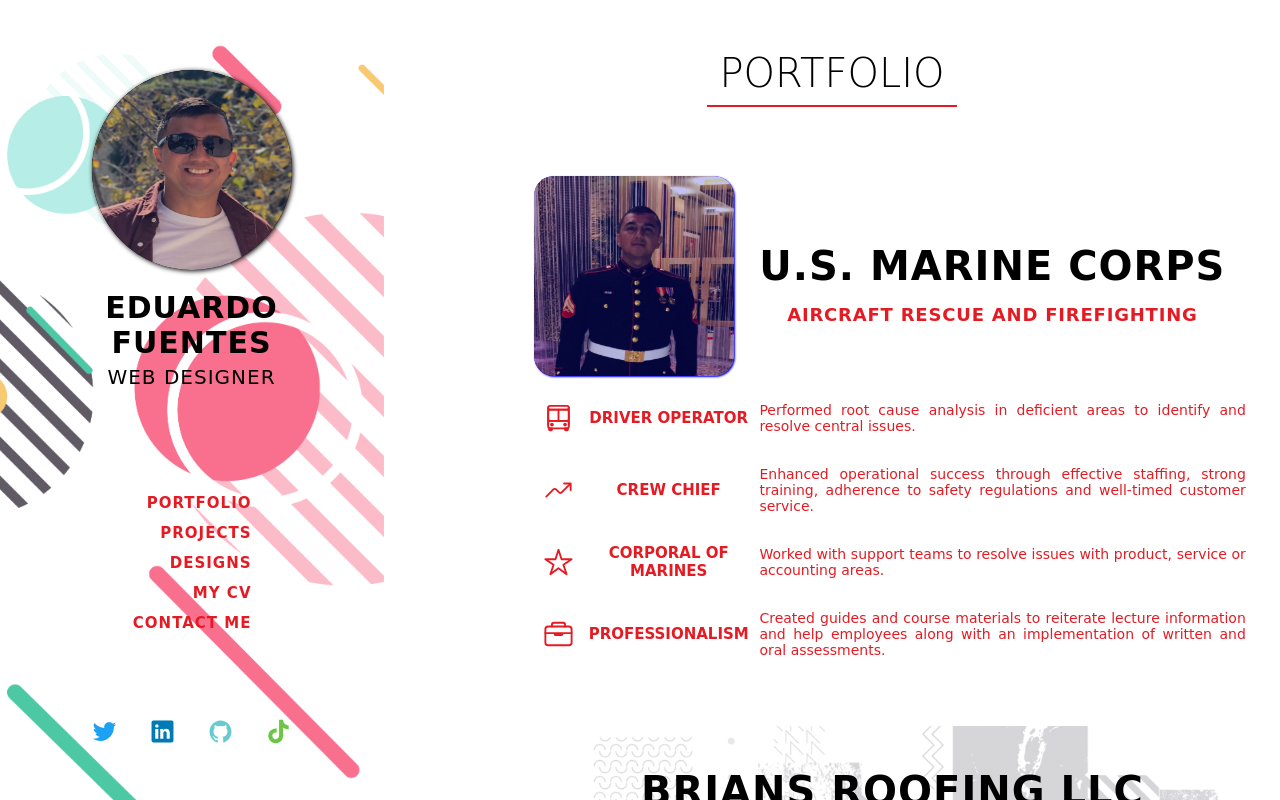
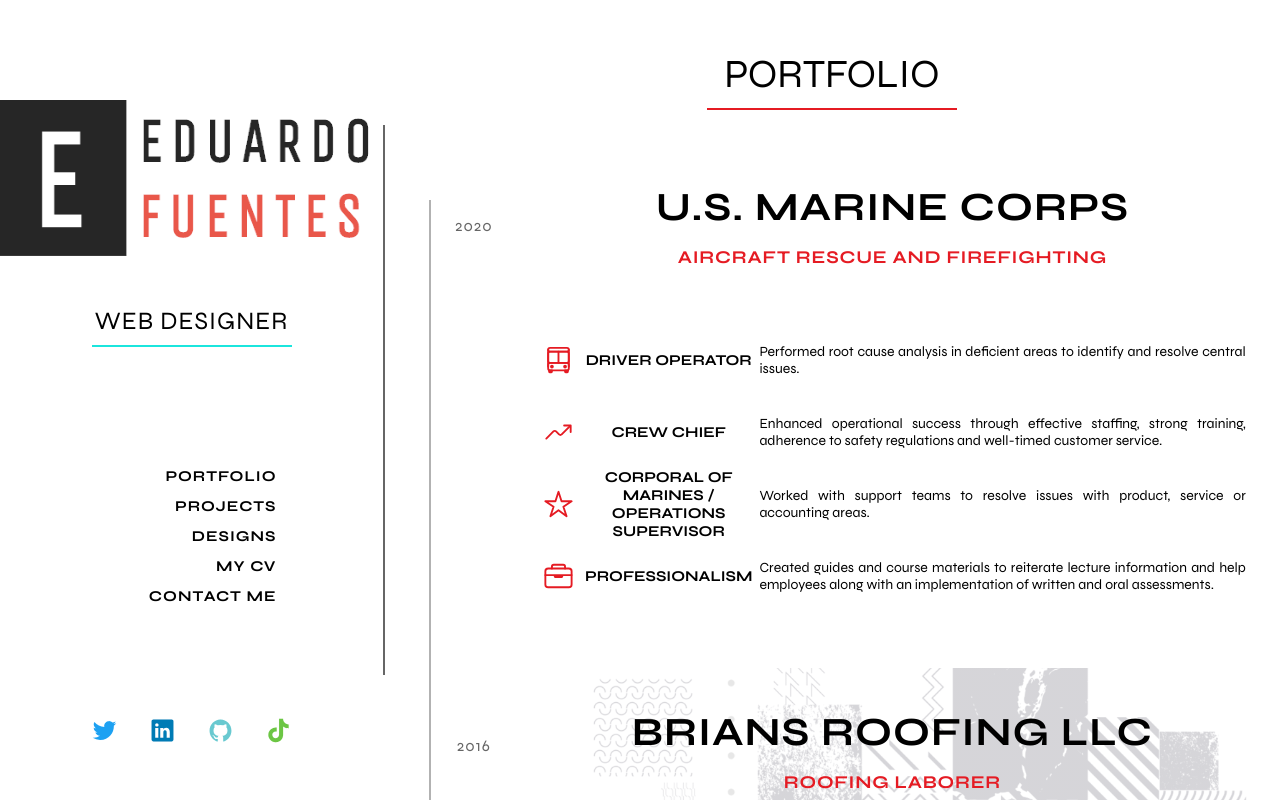
Before and after one commit to Eduardo-Fuentes-Jr/portfolio, a plain HTML site: page index.html in a window 1280 px wide. Drawn offline with nearby package versions, Linux system fonts and the light colour scheme; a web font is replaced by a local one.

Commit message:
updated website to look professional

```diff
--- a/index.html
+++ b/index.html
@@ -3,18 +3,20 @@
 <head>
     <meta charset="UTF-8">
     <meta name="viewport" content="width=device-width, initial-scale=1.0">
-    <link href="https://fonts.googleapis.com/css2?family=Averia+Serif+Libre:ital,wght@0,300;0,400;0,700;1,300;1,400&display=swap" rel="stylesheet">
+    <!-- <link href="https://fonts.googleapis.com/css2?family=Averia+Serif+Libre:ital,wght@0,300;0,400;0,700;1,300;1,400&display=swap" rel="stylesheet"> -->
+    <link href="https://fonts.googleapis.com/css2?family=Syne:wght@400;500;700&display=swap" rel="stylesheet">
     <link rel="stylesheet" href="style.css">
     <title>Document</title>
 </head>
 <body>
     <div class="container">
+      <!-- LEFT SIDE OF PAGE NAV BAR -->
         <div class="nav-info-bar">
             <div class="profile-wrapper">
                 <div class="img-wrapper">
-                    <img src="img/profile-img.jpg" alt="profile image of Eduardo">
+                    <img src="img/logo.png" alt="profile image of Eduardo">
                 </div>
-                    <h1>Eduardo Fuentes</h1>
+                    <!-- <h1>Eduardo Fuentes</h1> -->
                     <p>Web Designer</p>
             </div>
             <nav class="nav-wrapper">
@@ -35,14 +37,21 @@
                 </ul>
             </div>
         </div>
-        <div class="portfolio-section-bar">
+      <!-- RIGHT SIDE OF PAGE BAR -->
+        <div class="whole-section-bar">
             <div class="portfolio-section">
+                <div class="year-wrapper year-1">2020</div>
+                <div class="year-wrapper year-2">2016</div>
+                <div class="year-wrapper year-3">2014</div>
+                <div class="year-wrapper year-4">2012</div>
+                <div class="year-wrapper year-5">2011</div>
+                <div class="line-vertical"></div>
                 <h1>Portfolio</h1>
                 <div class="card-wrapper">
                     <div class="card-wrapper-top">
-                        <div class="card-img-wrapper">
-                            <img src="img/mc-ball-iimg.jpg" class="card-img" alt="Image of Eduardo at the Marine Corps Ball">
-                        </div>
+                        <!-- <div class="card-img-wrapper">
+                            <img src="img/profile-img.jpg" class="card-img" alt="Image of Eduardo at the Marine Corps Ball">
+                        </div> -->
                         <div class="card-heading-wrapper">
                             <h2>U.S. Marine Corps</h2>
                             <p>Aircraft Rescue and Firefighting</p>
@@ -62,7 +71,7 @@
                         </div>
                         <div class="paragraph-wrapper">
                             <ion-icon name="star-outline" class="paragraph-icon"></ion-icon>
-                            <h3>Corporal of Marines</h3>
+                            <h3>Corporal of Marines /<br>Operations Supervisor</h3>
                             <p>Worked with support teams to resolve issues with product, service or accounting areas.</p>
                         </div>
                         <div class="paragraph-wrapper">
@@ -107,6 +116,7 @@
                     </div>
                 </div>
 
+                <div class="line-horizontal"></div>
                 <!-- LAST TWO CARDS -->
                 <div class="double-card-section">
                     <div class="left-card-wrapper">
--- a/style.css
+++ b/style.css
@@ -20,7 +20,8 @@ Git Hub: #6cc644;
 }
 
 body {
-    font-family: 'Averia Serif Libre', cursive;
+    /* font-family: 'Averia Serif Libre', cursive; */
+    font-family: 'Syne', sans-serif;
 }
 
 .container {
@@ -45,8 +46,21 @@ body {
     border-right: 1px solid #ffffff11;
     border-top-right-radius: 10px;
     border-bottom-right-radius: 10px;
-    background: linear-gradient( rgba(255, 255, 255, 0.3), rgba(255, 255, 255, 0.3) ) , url(img/bg.png) center no-repeat;
-    background-size: cover;
+    /* background: linear-gradient( rgba(255, 255, 255, 0.3), rgba(255, 255, 255, 0.3) ) , url(img/bg.png) center no-repeat; */
+    /* background-size: cover; */
+    position: relative;
+    /* border: 1px solid black; */
+}
+.nav-info-bar::after {
+    content: ' ';
+    position: absolute;
+    width: 2px;
+    height: 550px;
+    top: 50%;
+    left: 100%;
+    transform: translateY(-50%);
+    display: block;
+    background-color: rgba(0, 0, 0, 0.6);
 }
 
 .profile-wrapper {
@@ -58,20 +72,16 @@ body {
 }
 
 .img-wrapper {
-    width: 200px;
-    height: 200px;
-    background-color: #000;
-    border-radius: 50%;
-    margin: 20px 0;
-    /* box-shadow: 1px 1px 5px rgba(255, 255, 255, 0.829); */
-    box-shadow: 1px 1px 5px #000;
+    width: 400px;
+    height: 156px;
+    border-radius: 5px;
+    margin: 50px 0;
 }
 .img-wrapper img {
     width: 100%;
     height: 100%;
     opacity: .85;
-    border-radius: 50%;
-    box-shadow: inset 20px 20px 50px black;
+    border-radius: 5px;
 }
 
 .profile-wrapper h1 {
@@ -84,11 +94,23 @@ body {
     font-weight: 700;
 }
 .profile-wrapper p {
-    font-size: 20px;
+    font-size: 25px;
     text-transform: uppercase;
     letter-spacing: 1px;
     text-align: center;
     color: #000;
+    position: relative;
+}
+.profile-wrapper p::after {
+    content: ' ';
+    display: block;
+    width: 200px;
+    height: 2px;
+    background-color: #1be5dd;
+    position: absolute;
+    top: 130%;
+    left: 50%;
+    transform: translateX(-50%);
 }
 
 .nav-wrapper {
@@ -108,7 +130,7 @@ body {
     list-style: none;
 }
 .nav-wrapper ul li {
-    width: 150px;
+    width: 200px;
     height: 30px;
     /* border: 1px solid black; */
     text-align: center;
@@ -125,13 +147,13 @@ body {
     font-size: 15px;
     letter-spacing: 1px;
     /* color: #1be5dd; */
-    color: #e51b23;
+    color: #000;
     font-weight: 700;
     transition: border-bottom 1s, color 1s;
 }
 .nav-wrapper ul li a:hover {
-    color: #000;
-    border-bottom: 1px solid #000;
+    color: #e51b23;
+    border-bottom: 1px solid #e51b23;
 }
 
 
@@ -182,13 +204,14 @@ body {
 
 /* WHOLE RIGHT CONTAINER */
 
-.portfolio-section-bar {
+.whole-section-bar {
     width: 70%;
     height: 100vh;
     overflow-y: scroll;
     scroll-behavior: smooth;
     scrollbar-width: 2px;
 }
+
 .portfolio-section {
     width: 100%;
     height: 100%;
@@ -196,6 +219,60 @@ body {
     justify-content: flex-start;
     align-items: flex-start;
     flex-direction: column;
+    position: relative;
+}
+/* YEARS */
+
+.year-wrapper {
+    width: 80px;
+    height: 50px;
+    /* border: 1px solid black; */
+    display: flex;
+    justify-content: center;
+    align-items: center;
+    font-size: initial;
+    letter-spacing: 1px;
+    color: rgba(0, 0, 0, 0.6);
+    position: absolute;
+}
+.year-1{
+    left: 50px;
+    top: 25%;
+}
+.year-2{
+    left: 50px;
+    top: 90%;
+}
+.year-3{
+    left: 50px;
+    top: 155%;
+}
+.year-4{
+    left: 45%;
+    top: 155%;
+}
+.year-5{
+    left: 80%;
+    top: 155%;
+}
+
+.line-vertical {
+    position: absolute;
+    height: 135vh;
+    width: 2px;
+    background-color: rgba(0, 0, 0, 0.3);
+    display: block;
+    top: 25%;
+    left: 5%;
+}
+.line-horizontal {
+    position: absolute;
+    height: 2px;
+    width: 51vw;
+    background-color: rgba(0, 0, 0, 0.3);
+    display: block;
+    top: 163%;
+    left: 10%;
 }
 
 .portfolio-section h1 {
@@ -224,7 +301,7 @@ body {
     height: 500px;
     /* border: 1px solid black; */
     border-radius: 20px;
-    margin-top: 80px;
+    margin-top: 20px;
     margin-left: 150px;
 }
 
@@ -236,12 +313,12 @@ body {
     align-items: center;
 }
 
-.card-img-wrapper {
+/* .card-img-wrapper {
     width: 200px;
     height: 200px;
     border-radius: 20px;
-    background-color: blue;
-    box-shadow: 1px 1px 2px blue;
+    background-color: rgba(0, 0, 0, 0.527);
+
 }
 .card-img {
     width: 100%;
@@ -250,7 +327,7 @@ body {
     border-radius: 20px;
     opacity: .8;
     background-size: cover;
-}
+} */
 
 .card-heading-wrapper {
     flex-grow: 1;
@@ -307,7 +384,7 @@ body {
     text-align: center;
     width: 35%;
     text-transform: uppercase;
-    color: #e51b23;
+    color: #000;
     margin-right: 5px;
 
 }
@@ -316,7 +393,7 @@ body {
     text-align: justify;
     width: 100%;
     padding-right: 5px;
-    color: #e51b23;
+    color: #000;
 
 }
 
@@ -389,7 +466,7 @@ body {
     width: 100%;
     height: auto;
     /* border: 1px solid black; */
-    margin: 80px 0;
+    margin: 100px 0;
     justify-content: space-evenly;
     align-items: center;
 }
@@ -418,7 +495,7 @@ body {
 
 .left-card-wrapper h2,
 .right-card-wrapper h2 {
-    font-size: 25px;
+    font-size: 20px;
     text-transform: uppercase;
     letter-spacing: 1px;
     color: #1be5dd;
@@ -454,7 +531,7 @@ body {
     flex-direction: column;
     justify-content: space-evenly;
     align-items: center;
-    margin-top: 20px;
+    margin-top: 40px;
 }
 .left-card-wrapper ul li,
 .right-card-wrapper ul li {
```
Also changed, not shown: img/logo.png (added).
